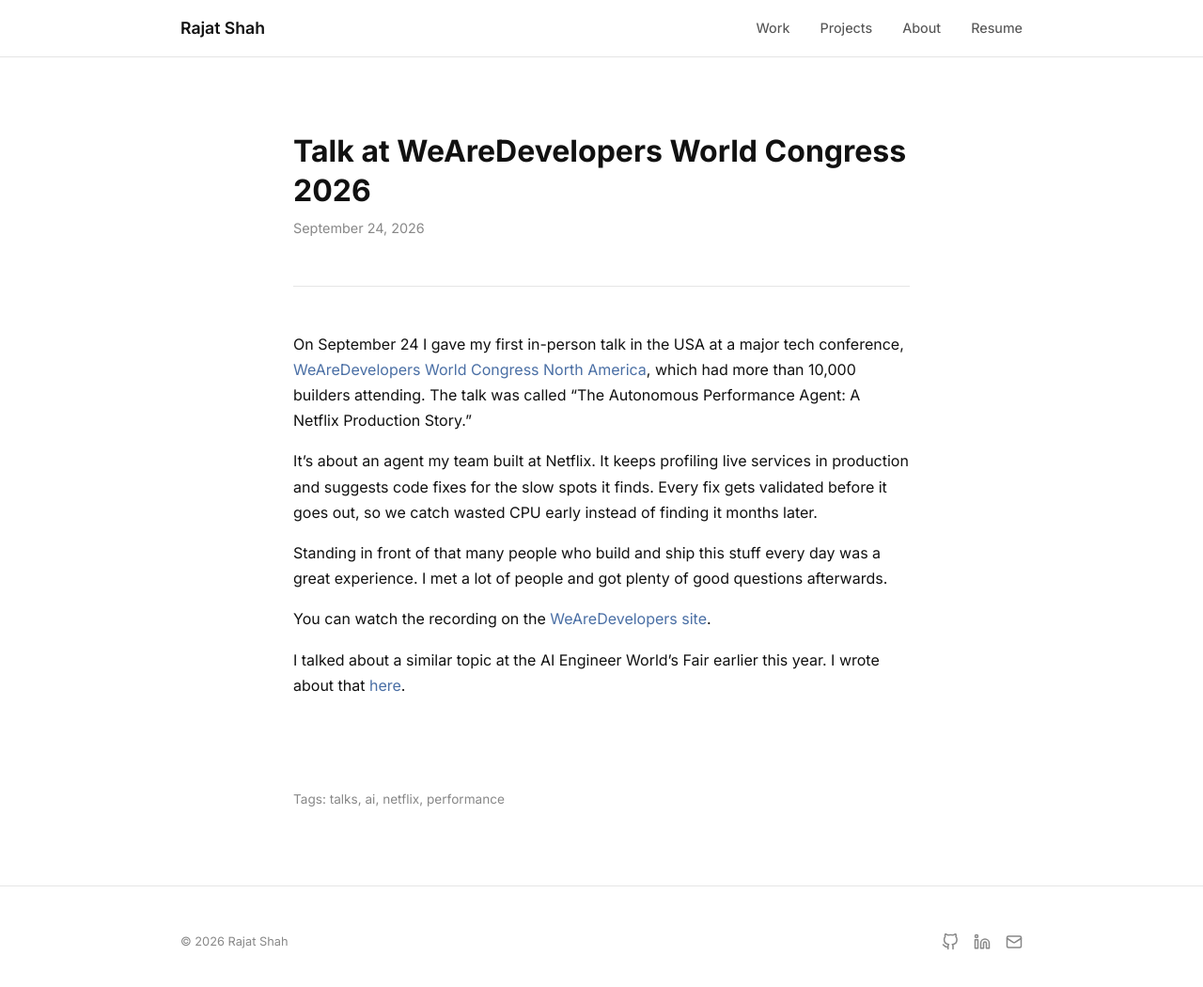
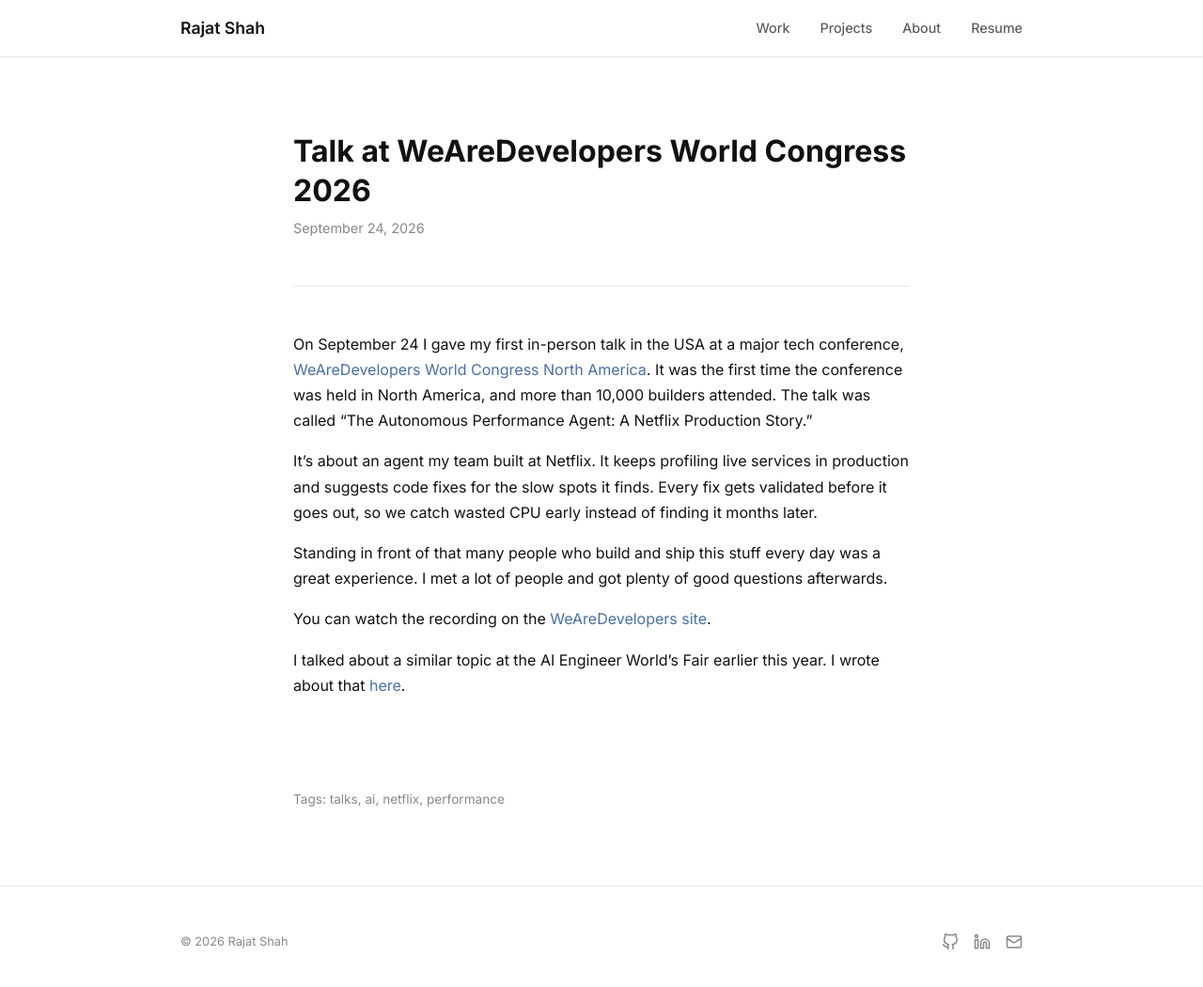
Before and after one commit to shahrajat/shahrajat.github.io, a Jekyll site: the page built from _posts/2026-09-24-wearedevelopers-autonomous-performance-agent.md, in a window 1280 px wide and 1061 px high. Shown: the top 1050 px of the window at 94% size. Built offline with Jekyll 4.4.1, drawn with Linux system fonts in a browser that asks for light colours.

Commit message:
Note first North America edition in WeAreDevelopers post

```diff
--- a/_posts/2026-09-24-wearedevelopers-autonomous-performance-agent.md
+++ b/_posts/2026-09-24-wearedevelopers-autonomous-performance-agent.md
@@ -9,7 +9,7 @@
 published: true
 ---
 
-On September 24 I gave my first in-person talk in the USA at a major tech conference, [WeAreDevelopers World Congress North America](https://www.wearedevelopers.com/world-congress-north-america), which had more than 10,000 builders attending. The talk was called "The Autonomous Performance Agent: A Netflix Production Story."
+On September 24 I gave my first in-person talk in the USA at a major tech conference, [WeAreDevelopers World Congress North America](https://www.wearedevelopers.com/world-congress-north-america). It was the first time the conference was held in North America, and more than 10,000 builders attended. The talk was called "The Autonomous Performance Agent: A Netflix Production Story."
 
 It's about an agent my team built at Netflix. It keeps profiling live services in production and suggests code fixes for the slow spots it finds. Every fix gets validated before it goes out, so we catch wasted CPU early instead of finding it months later.
 
```
